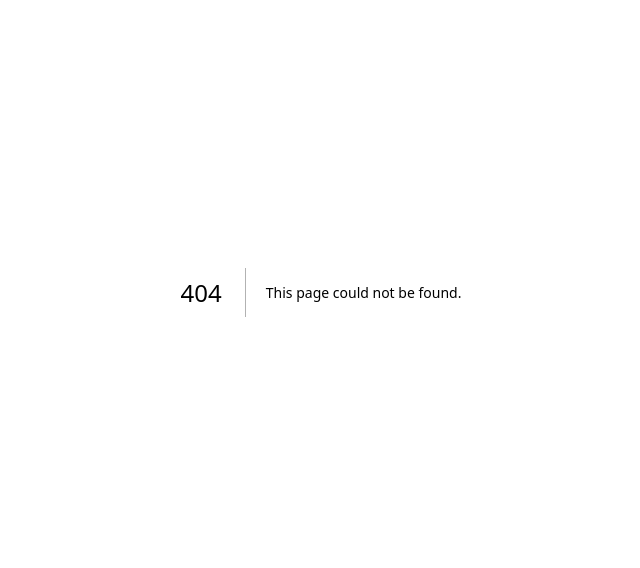
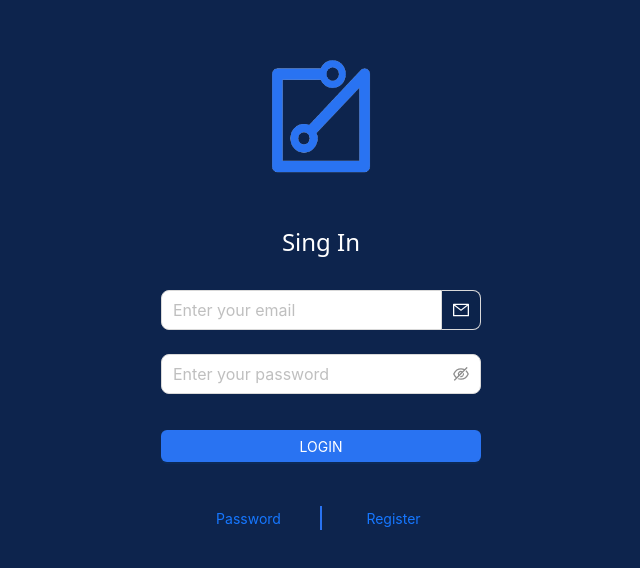
Before and after one commit to CREDO23/quickbook-frontend, a Next.js app: page /login in a window 1280 px wide. Before the commit this address had no page. Shown: the part 108-676 px from the top of the page, without its empty margins (319-959 px from the left). Built offline with nearby package versions, Linux system fonts and the light colour scheme.

Commit message:
style : login UI

```diff
--- a/components/Button.tsx
+++ b/components/Button.tsx
@@ -19,7 +19,7 @@ export default function Button(props: BtnProps): JSX.Element {
 
     return (
         <Btn
-            className={`${type === 'primary' ? ' hover:opacity-90' : ''}`}
+            className={`${type === 'primary' ? ' hover:opacity-90' : ''} my-2`}
             style={type === "primary" ? { background: "#2973F2" } : undefined}
             type={type}
             size={size}
--- a/components/Input.tsx
+++ b/components/Input.tsx
@@ -28,7 +28,7 @@ export default function Input(props: InputProps): JSX.Element {
         error
     } = props;
     return (
-        <div className="w-60 text-blue-10 m-1 flex flex-col justify-center gap-1">
+        <div className="w-full text-blue-10 m-1 flex flex-col justify-center gap-1">
             {showLabel && <p>{label}</p>}
             {
                 type === 'text' &&  <Inpt
--- /dev/null
+++ b/pages/login.tsx
@@ -0,0 +1,29 @@
+import logo from '../public/icons/logo.png'
+import Image from 'next/image'
+import Input from '../components/Input'
+import {MailOutlined} from '@ant-design/icons'
+import Button from '../components/Button'
+
+export default function Login(): JSX.Element {
+    return <div className=" flex items-center  bg-blue-10 justify-center p-4 w-screen h-screen">
+        <div className=' flex flex-col  items-center gap-6'>
+        <div className='flex items-center justify-center h-40 w-40'>
+            <Image className='w-full h-full' alt='logo' src={logo} />
+        </div>
+        <p className='text-2xl font-light text-white'>Sing In</p>
+        <form className='w-80 flex flex-col items-center gap-3'>
+
+            <Input size='large' placeholder='Enter your email' addonAfter={<MailOutlined className=' text-white'/>} onChange={() => {}}/>
+
+           <Input size='large' type='password' placeholder='Enter your password' onChange={() => {}}/>
+
+
+        </form>
+        <Button type='primary' block title='LOGIN' onClick={() => {}}/>
+        <div className='w-full flex items-center px-4 justify-between'>
+        <Button type='link' block title='Password' onClick={() => {}}/>  <span className=' border inline-block h-6 border-blue-2 w-[1px]'></span>  <Button type='link' block title='Register' onClick={() => {}}/>
+        </div>
+        </div>
+
+    </div>
+}
```
Also changed, not shown: public/icons/logo.png (added).
